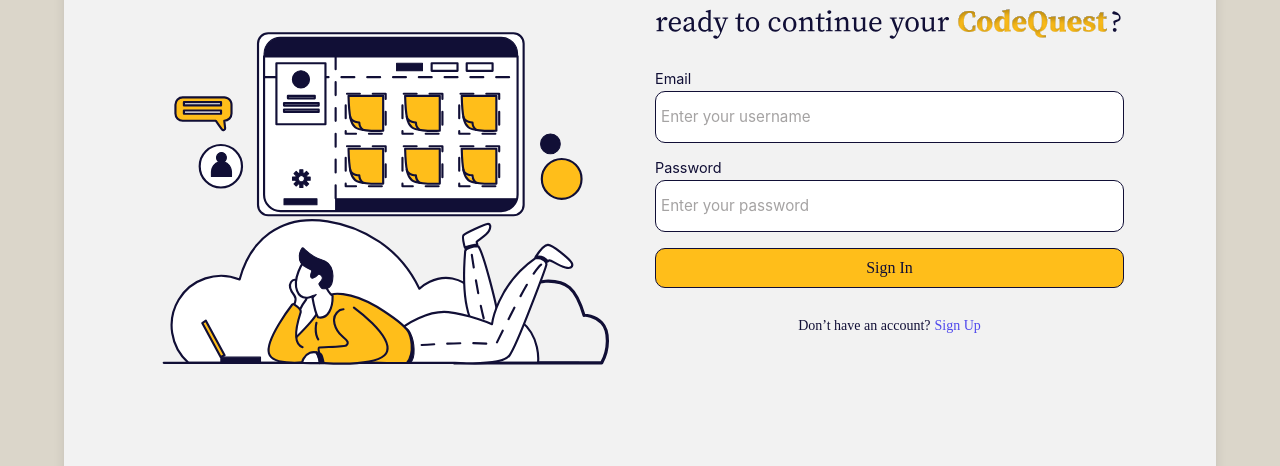
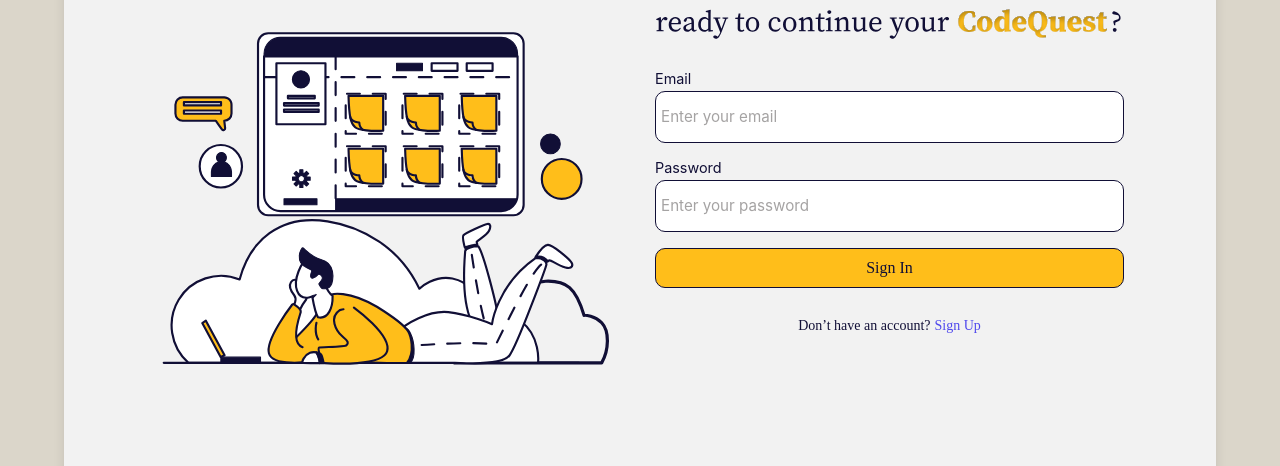
Before and after one commit to triaxyd/edu-app, a Next.js app: page / in a window 1280 px wide. Shown: the part 265-731 px from the top of the page. Built offline with nearby package versions, Linux system fonts and the light colour scheme; no server answers.

Commit message:
login functionality fix

```diff
--- a/src/pages/index.jsx
+++ b/src/pages/index.jsx
@@ -5,33 +5,58 @@
 import TextInput from '@/components/Input/TextInput';
 import SignInButton from '@/components/Button/SignInButton';
 import LinkText from '@/components/Text/LinkText';
+import { useState } from 'react';
+import { useAuth } from '@/context/authContext';
 
 export default function LoginPage() {
+    const { login } = useAuth();
+
+    const [email, setEmail]       = useState('');
+    const [password, setPassword] = useState('');
+    const [error, setError]       = useState('');
+
+    const handleSubmit = async (e) => {
+        e.preventDefault();
+        const success = await login(email, password);
+        if (!success) {
+            setError('Invalid credentials—please try again.');
+        }
+    };
     return (
         <AuthLayout>
             <AuthCard
                 illustration="/illustrations/sign-in-illustration.svg"
                 header={<SignInLogo />}
                 form={
-                    <>
+                    <form onSubmit={handleSubmit}>
+                        {error && (
+                            <p style={{ color: 'red', textAlign: 'center', marginBottom: 12 }}>
+                                {error}
+                            </p>
+                        )}
+
                         <TextInput
                             label="Email"
                             name="email"
-                            placeholder="Enter your username"
+                            placeholder="Enter your email"
+                            value={email}
+                            onChange={(e) => setEmail(e.target.value)}
                         />
                         <TextInput
                             label="Password"
                             name="password"
                             type="password"
                             placeholder="Enter your password"
+                            value={password}
+                            onChange={(e) => setPassword(e.target.value)}
                         />
-                        <SignInButton>Sign In</SignInButton>
+                        <SignInButton type="submit">Sign In</SignInButton>
                         <LinkText
                             preText="Don’t have an account?"
                             linkText="Sign Up"
                             href="/register"
                         />
-                    </>
+                    </form>
                 }
             />
         </AuthLayout>
--- a/src/styles/AuthCard.module.css
+++ b/src/styles/AuthCard.module.css
@@ -38,7 +38,7 @@
 }
 
 /* Form slot */
-.form {
+.form form{
     display: flex;
     flex-direction: column;
     gap: 16px;
```
